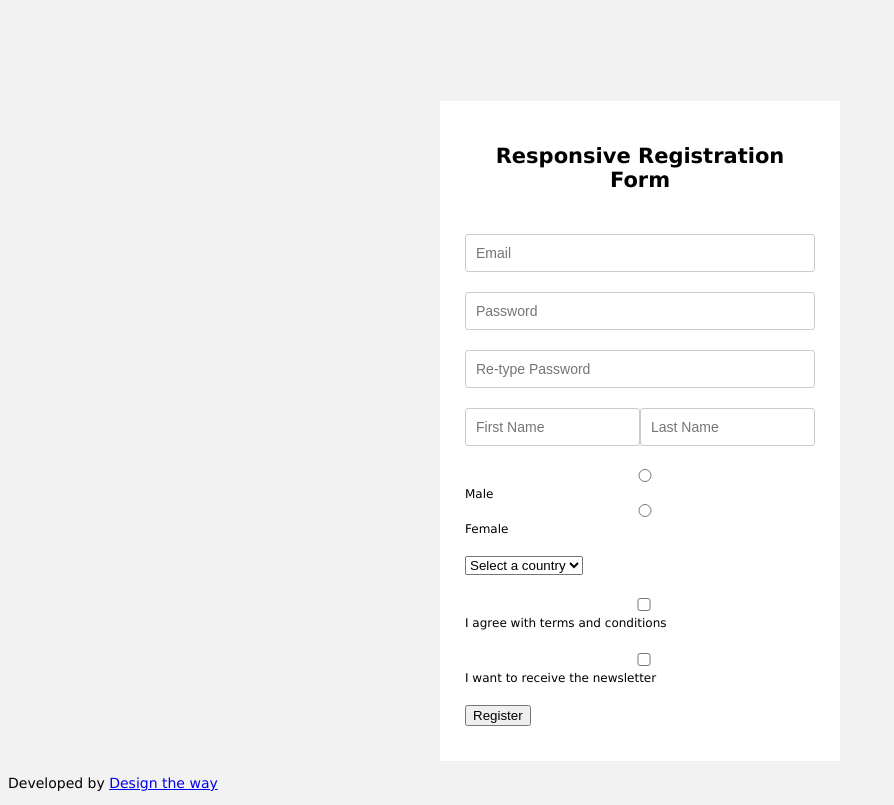
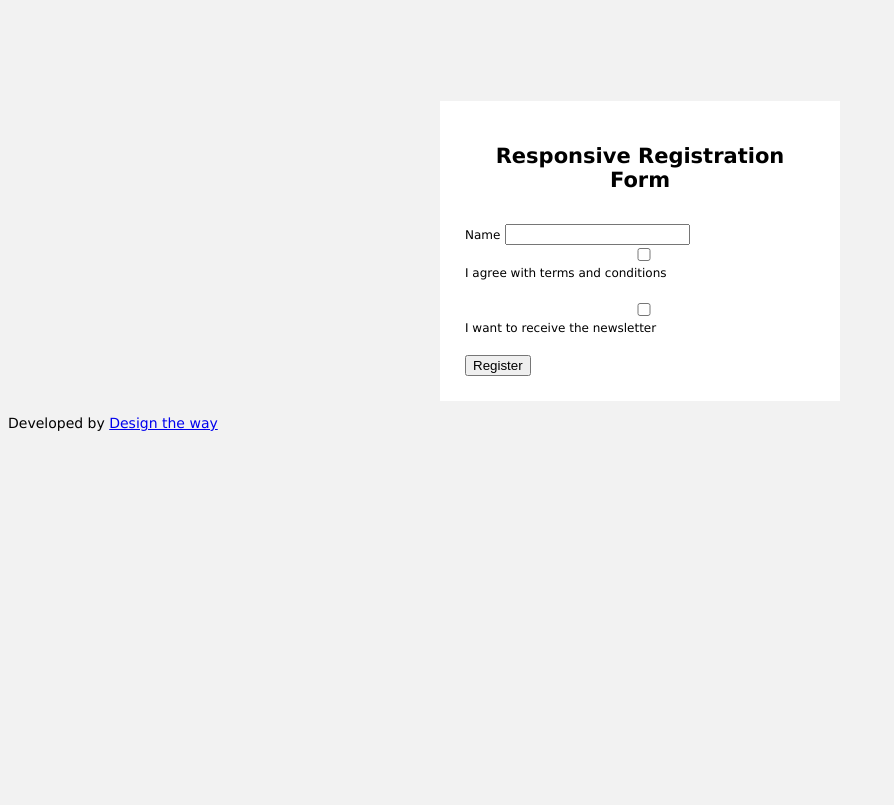
Before and after one commit to calipho/foodie_project, a Django app: template foodies/recipe/templates/register.html in a window 1280 px wide. Shown: the whole page, without its empty margins (0-894 px from the left). After the commit the page ends 431 px from the top, so only its background shows below. Run offline with Django 4.2, Linux system fonts and the light colour scheme; the template is opened without the code that fills it, so the values that code supplies are empty.

Commit message:
update register

```diff
--- a/foodies/recipe/templates/register.html
+++ b/foodies/recipe/templates/register.html
@@ -14,43 +14,13 @@
       <div class="title_container">
         <h2>Responsive Registration Form</h2>
       </div>
-      <div class="row clearfix">
-        <div class="">
-          <form>
-            <div class="input_field"> <span><i aria-hidden="true" class="fa fa-envelope"></i></span>
-              <input type="email" name="email" placeholder="Email" required />
-            </div>
-            <div class="input_field"> <span><i aria-hidden="true" class="fa fa-lock"></i></span>
-              <input type="password" name="password" placeholder="Password" required />
-            </div>
-            <div class="input_field"> <span><i aria-hidden="true" class="fa fa-lock"></i></span>
-              <input type="password" name="password" placeholder="Re-type Password" required />
-            </div>
-            <div class="row clearfix">
-              <div class="col_half">
-                <div class="input_field"> <span><i aria-hidden="true" class="fa fa-user"></i></span>
-                  <input type="text" name="name" placeholder="First Name" />
-                </div>
-              </div>
-              <div class="col_half">
-                <div class="input_field"> <span><i aria-hidden="true" class="fa fa-user"></i></span>
-                  <input type="text" name="name" placeholder="Last Name" required />
-                </div>
-              </div>
-            </div>
-                  <div class="input_field radio_option">
-                <input type="radio" name="radiogroup1" id="rd1">
-                <label for="rd1">Male</label>
-                <input type="radio" name="radiogroup1" id="rd2">
-                <label for="rd2">Female</label>
-                </div>
-                <div class="input_field select_option">
-                  <select>
-                    <option>Select a country</option>
-                    <option>Option 1</option>
-                    <option>Option 2</option>
-                  </select>
-                  <div class="select_arrow"></div>
+        <div class="form_container">
+            <form action="register.php" method="post">
+                <div class="form_group">
+                    <label for="name">Name</label>
+                    <input type="text" name="name" id="name" class="form_control">
+                    {{form}}
+                    {{csrf}}
                 </div>
               <div class="input_field checkbox_option">
                   <input type="checkbox" id="cb1">
```
Also changed, not shown: foodies/recipe/forms.py (+1 -6 lines), foodies/recipe/views.py (+31 -29 lines).
